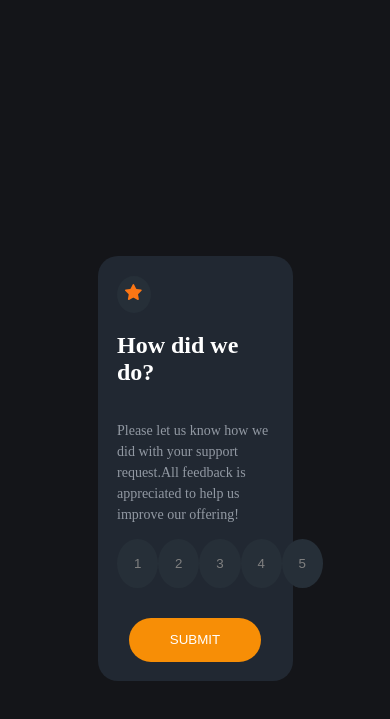
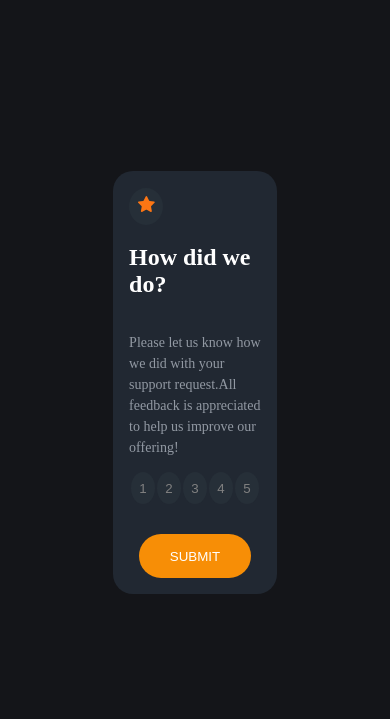
Before and after one commit to gagandeepakhil/3.rating, a plain HTML site: page index.html in a window 390 px wide. Shown: the part 5-724 px from the top of the page. Drawn offline with Linux system fonts and the light colour scheme.

Commit message:
Update styles.css

```diff
--- a/styles.css
+++ b/styles.css
@@ -5,11 +5,8 @@ body{
 }
 .total{
     display: flex;
-    flex-direction: column;
     margin: auto;
-}
-.first{
-    height: 30vh;
+    height: 90vh;
 }
 .container{
     display: flex;
@@ -19,7 +16,7 @@ body{
     border-radius: 20px;
     justify-content: space-evenly;
     padding: 10%;
-
+    align-self: center;
 }
 .pic{
     background-color:#262F38;
@@ -41,10 +38,8 @@ body{
 }
 .rate{
     display: flex;
-    max-width: 100%;
     justify-content: space-evenly;
     align-items: center;
-
 }
 .rate button{
     background-color:#262F38;
@@ -87,3 +82,13 @@ body{
     background-color: rgb(247, 142, 6);
     color: white;
 }
+@media screen and (max-width:400px) {
+    .rate button{
+        background-color:#262F38;
+        padding: 1vh;
+        align-items: center;
+        border-width: 0;
+        border-radius: 100%;
+        color: grey;
+    }
+}
```
